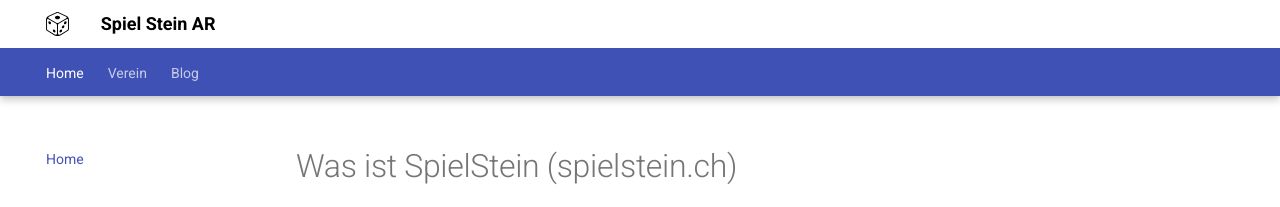
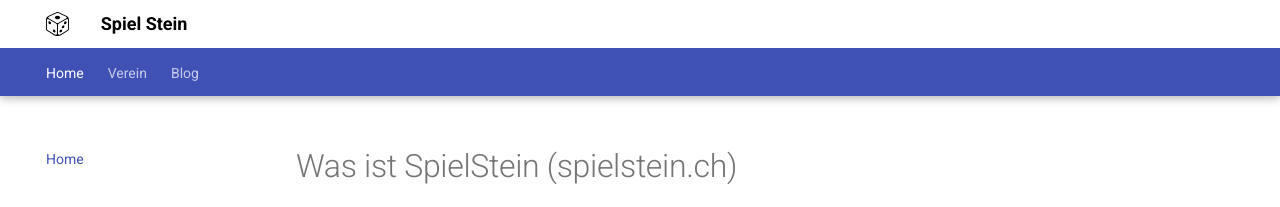
Before and after one commit to spielsteinar/spielstein.ch, an MkDocs documentation site: the page built from docs/index.md, in a window 1280 px wide. Shown: the top 207 px of the page. Built offline with MkDocs 1.6.1 and Material for MkDocs 9.7.7, drawn with Linux system fonts in a browser that asks for light colours.

```diff
--- a/mkdocs.yml
+++ b/mkdocs.yml
@@ -1,6 +1,6 @@
 
 # Project information
-site_name: Spiel Stein AR
+site_name: Spiel Stein
 site_url: https://spielstein.ch
 theme:
   name: material
```
Also changed, not shown: 1 other file.
